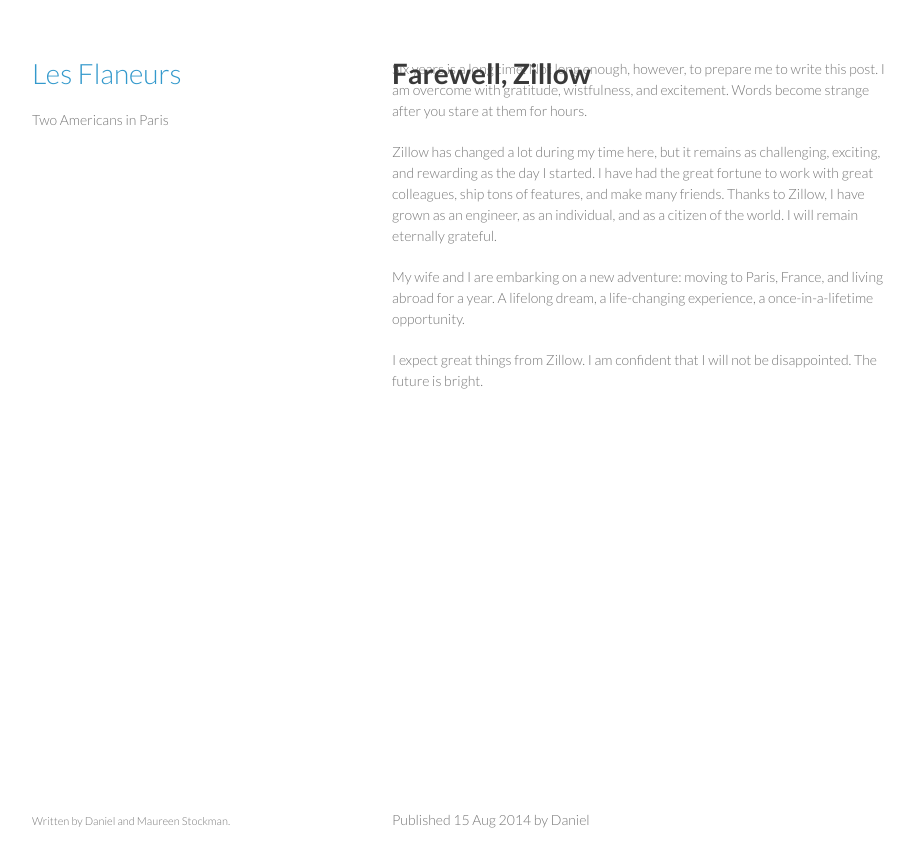
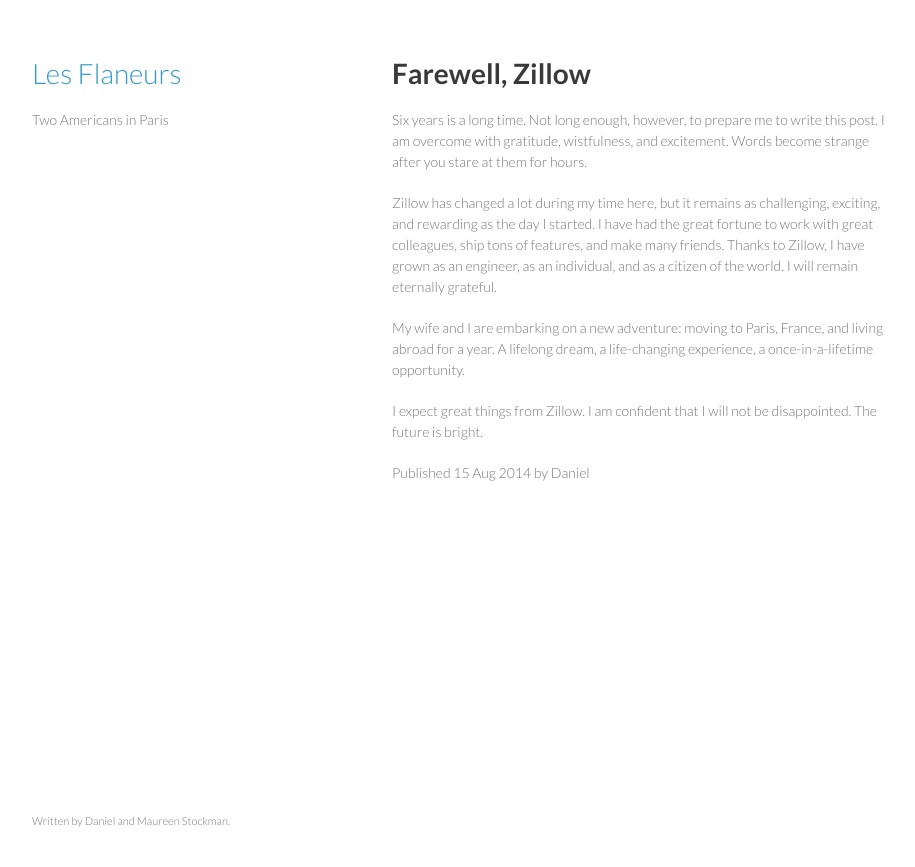
Before and after one commit to lesflaneurs/lesflaneurs.github.io, a Jekyll site: the page built from index.html, in a window 1280 px wide. Shown: the top 867 px of the page, without its empty margins (178-1093 px from the left). Built offline with Jekyll 4.4.1, drawn with Linux system fonts in a browser that asks for light colours.

Commit message:
interactive add, y u no keep chunks in one page?!

```diff
--- a/css/styles.css
+++ b/css/styles.css
@@ -188,6 +188,15 @@
   bottom:50px;
 }
 
+article header,
+article section,
+article footer {
+  float: none;
+  position: static;
+  width: auto;
+}
+
+
 @media print, screen and (max-width: 960px) {
 
   div.wrapper {
```
